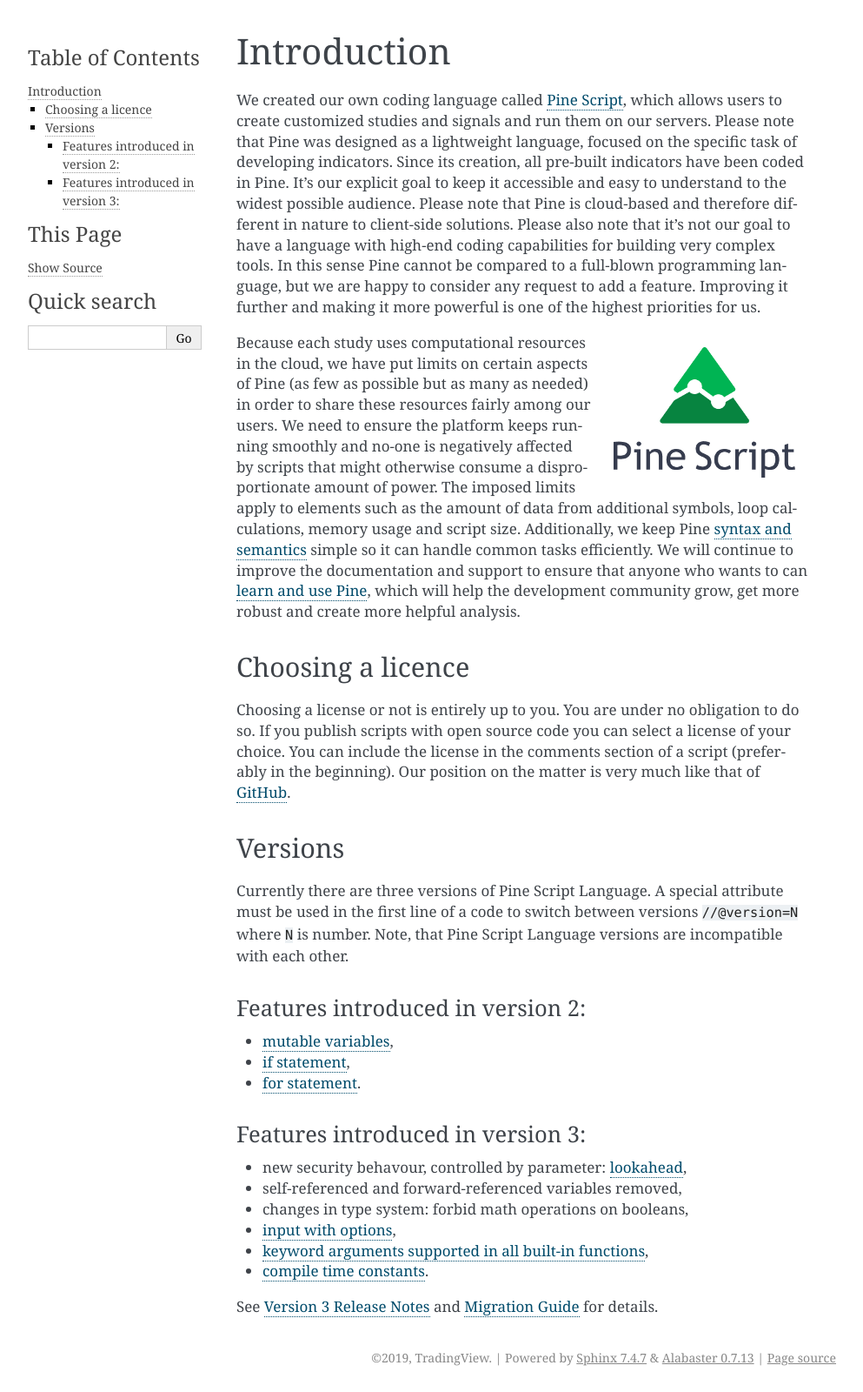
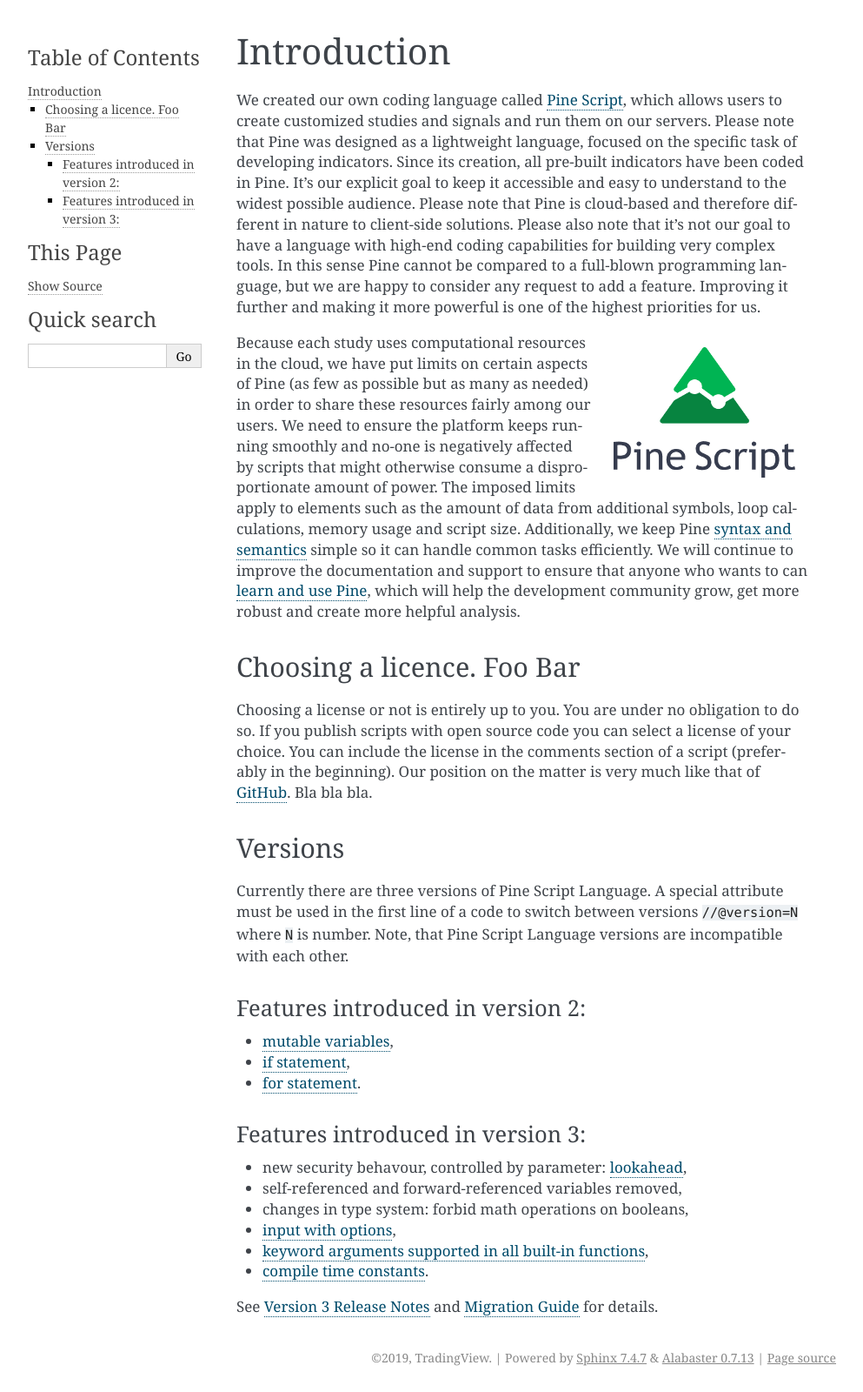
Before and after one commit to ppetrovtv/pine_script_docs, a Sphinx documentation site: the page built from source/introduction.rst, in a window 1280 px wide. Shown: the whole page at 87% size, without its empty margins (148-1141 px from the left). Built offline with Sphinx 7.4.7, drawn with Linux system fonts in a browser that asks for light colours.

```diff
--- a/source/introduction.rst
+++ b/source/introduction.rst
@@ -35,8 +35,8 @@ can `learn and use Pine <Pine_Script_Tutorial>`__, which will help the
 development community grow, get more robust and create more helpful
 analysis.
 
-Choosing a licence
-------------------
+Choosing a licence. Foo Bar
+---------------------------
 
 Choosing a license or not is entirely up to you. You are under no
 obligation to do so. If you publish scripts with open source code you
@@ -44,6 +44,7 @@ can select a license of your choice. You can include the license in
 the comments section of a script (preferably in the beginning). Our
 position on the matter is very much like that of
 `GitHub <https://help.github.com/articles/licensing-a-repository/>`__.
+Bla bla bla.
 
 Versions
 --------
```
Also changed, not shown: 1 other file.
